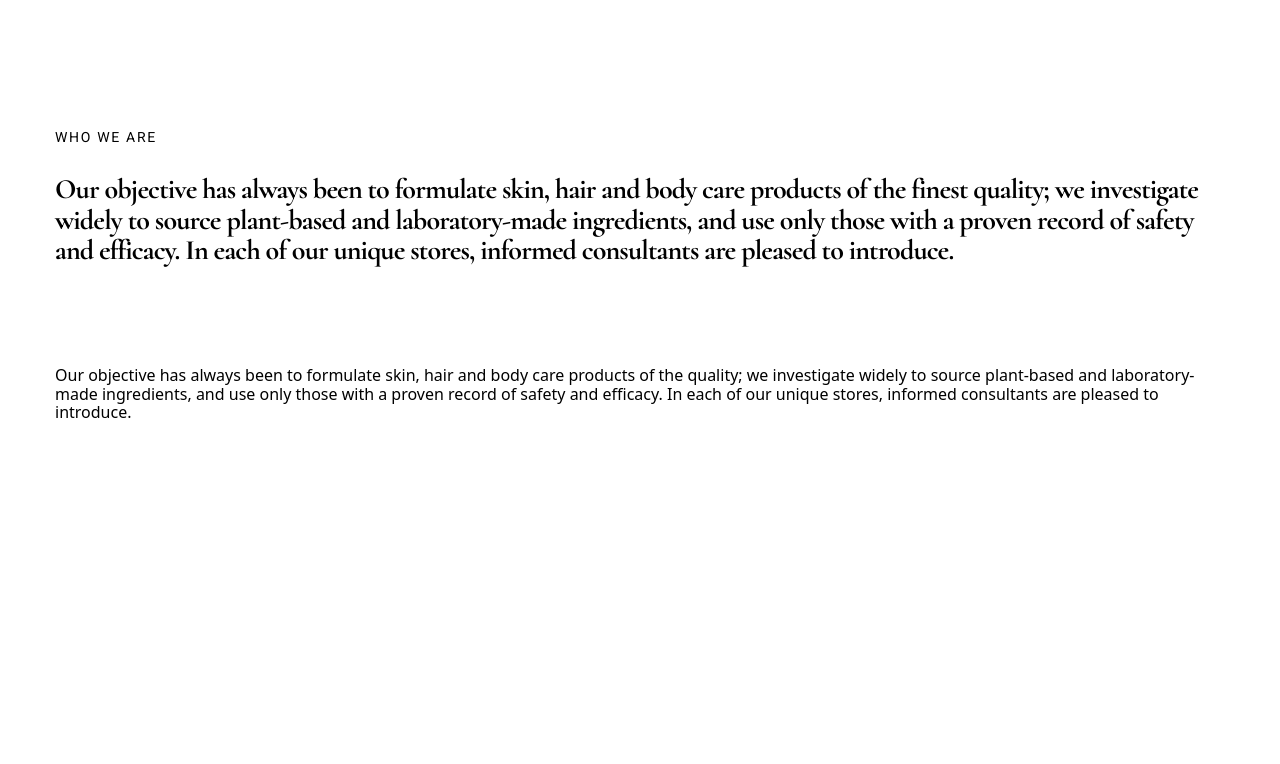
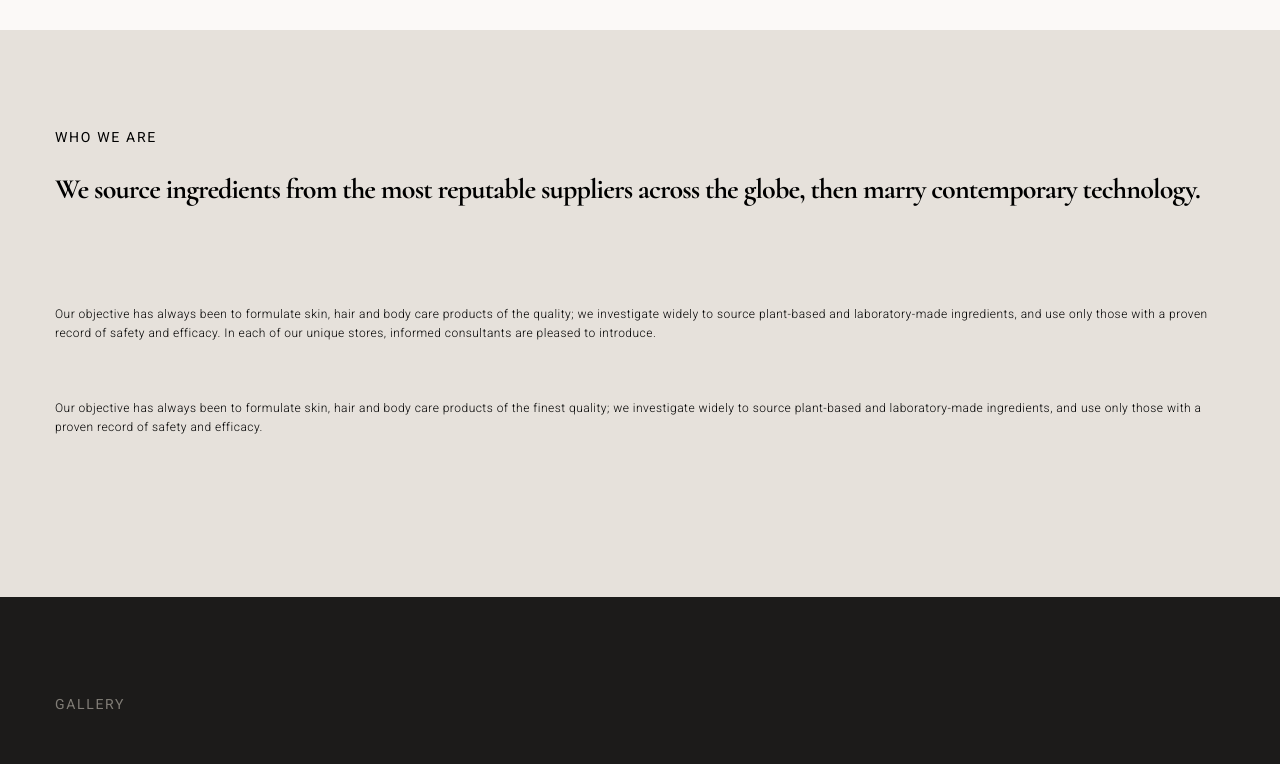
Before and after one commit to MaksimLisovoi/fine-scents-project, a plain HTML site: page index.html in a window 1280 px wide. Shown: the part 1560-2324 px from the top of the page. Before the commit the page ends 2141 px from the top, so only its background shows below. Drawn offline with nearby package versions, Linux system fonts and the light colour scheme.

Commit message:
add section about and gallery

```diff
--- a/index.html
+++ b/index.html
@@ -204,11 +204,11 @@
     </header>
 
     <!-- MAIN -->
-    <div class="container">
     <main>
       <!-- BESTSELLER -->
 
       <section class="bestseller__section">
+        <div class="container">
           <h2 class="bestseller__title">Bestseller</h2>
           <p class="bestseller__description">
             Create scented stories tailored to any and every space. Fragrances that set the mood and
@@ -268,29 +268,53 @@
 
             <button class="button">QUICK SHOP</button>
           </div>
+        </div>
       </section>
 
+      <!-- ABOUT -->
+
       <section class="section-about">
+        <div class="container">
           <h2 class="section-about__header">WHO WE ARE</h2>
 
           <p class="section-about__main-paragraph">
-            Our objective has always been to formulate skin, hair and body care products of the
-            finest quality; we investigate widely to source plant-based and laboratory-made
-            ingredients, and use only those with a proven record of safety and efficacy. In each of
-            our unique stores, informed consultants are pleased to introduce.
+            We source ingredients from the most reputable suppliers across the globe, then marry
+            contemporary technology.
           </p>
-
-          <p>
+          <div class="section-about__secondary-paragraph--margin">
+            <p class="section-about__secondary-paragraph">
               Our objective has always been to formulate skin, hair and body care products of the
               quality; we investigate widely to source plant-based and laboratory-made ingredients,
               and use only those with a proven record of safety and efficacy. In each of our unique
               stores, informed consultants are pleased to introduce.
             </p>
 
-          <p></p>
+            <p class="section-about__secondary-paragraph">
+              Our objective has always been to formulate skin, hair and body care products of the
+              finest quality; we investigate widely to source plant-based and laboratory-made
+              ingredients, and use only those with a proven record of safety and efficacy.
+            </p>
+          </div>
+        </div>
+      </section>
+
+      <!-- GALLERY -->
+
+      <section class="section-gallery">
+        <div class="container">
+          <h2 class="section-gallery__header">GALLERY</h2>
+
+          <div class="section-gallery__gallery">
+            <img src="./images/gallery-img.jpg" alt="" />
+          </div>
+          <div class="section-gallery__pagination">
+            <span class="section-gallery__pagination--page active">02.</span>
+            <span class="section-gallery__pagination--page">/</span>
+            <span class="section-gallery__pagination--page">09.</span>
+          </div>
+        </div>
       </section>
     </main>
     <footer></footer>
-    </div>
   </body>
 </html>
--- a/sass/layouts/_container.scss
+++ b/sass/layouts/_container.scss
@@ -7,7 +7,7 @@
   margin-right: auto;
 
   @include for-size(tablet-portrait) {
-    width: 370px;
+    width: 480px;
   }
   @include for-size(tablet-landscape) {
     width: 768px;
--- a/sass/layouts/_section-about.scss
+++ b/sass/layouts/_section-about.scss
@@ -1,6 +1,8 @@
 .section-about {
   padding-top: 100px;
   padding-bottom: 160px;
+
+  background-color: $gray-background-color;
 }
 .section-about__header {
   font-family: 'Roboto';
@@ -20,3 +22,14 @@
 
   margin-bottom: 100px;
 }
+.section-about__secondary-paragraph {
+  font-family: 'Roboto';
+  font-weight: 300;
+  font-size: 12px;
+  line-height: 1.6;
+  letter-spacing: 0.04em;
+}
+
+.section-about__secondary-paragraph:not(:last-child) {
+  margin-bottom: 56px;
+}
--- /dev/null
+++ b/sass/layouts/_section-gallery.scss
@@ -0,0 +1,30 @@
+.section-gallery {
+  padding-top: 100px;
+  padding-bottom: 164px;
+  background-color: $gallery-background-color;
+}
+
+.section-gallery__header {
+  @extend .section-about__header;
+
+  margin-bottom: 56px;
+  color: $gallery-text-color;
+}
+
+.section-gallery__pagination {
+  text-align: center;
+}
+.section-gallery__pagination--page {
+  font-family: 'Roboto';
+  font-style: normal;
+  font-weight: 300;
+  font-size: 22px;
+  line-height: 10;
+  letter-spacing: -0.03em;
+
+  color: $gallery-text-color;
+
+  &.active {
+    color: $gallery-page-color;
+  }
+}
--- a/sass/main.scss
+++ b/sass/main.scss
@@ -7,3 +7,4 @@
 @import './layouts/section-bestseller';
 @import './components/buttons';
 @import './layouts/_section-about';
+@import './layouts/section-gallery';
--- a/sass/utils/_mixins.scss
+++ b/sass/utils/_mixins.scss
@@ -1,5 +1,5 @@
 @mixin for-size($range) {
-  $mobile: 370px;
+  $mobile: 480px;
   $tablet: 768px;
   $desktop: 1200px;
 
--- a/sass/utils/_variables.scss
+++ b/sass/utils/_variables.scss
@@ -1,6 +1,12 @@
 $primary-text-color: #000000;
 $secondary-text-color: #868483;
+$gallery-text-color: rgba(229, 223, 211, 0.5);
+
 $primary-gray-color: #383838;
 $primary-black-color: #000000;
+$primary-white-color: #fbf9f7;
+
 $secondary-background-color: #f5f4fa;
-$primary-white-color: #fff;
+$gray-background-color: #e6e1db;
+$gallery-background-color: #1c1b1a;
+$gallery-page-color: #e5dfd3;
```
Also changed, not shown: images/gallery-img.jpg (added), sass/main.css, 1 other file. Lines whose indentation alone changed are shown as unchanged.
